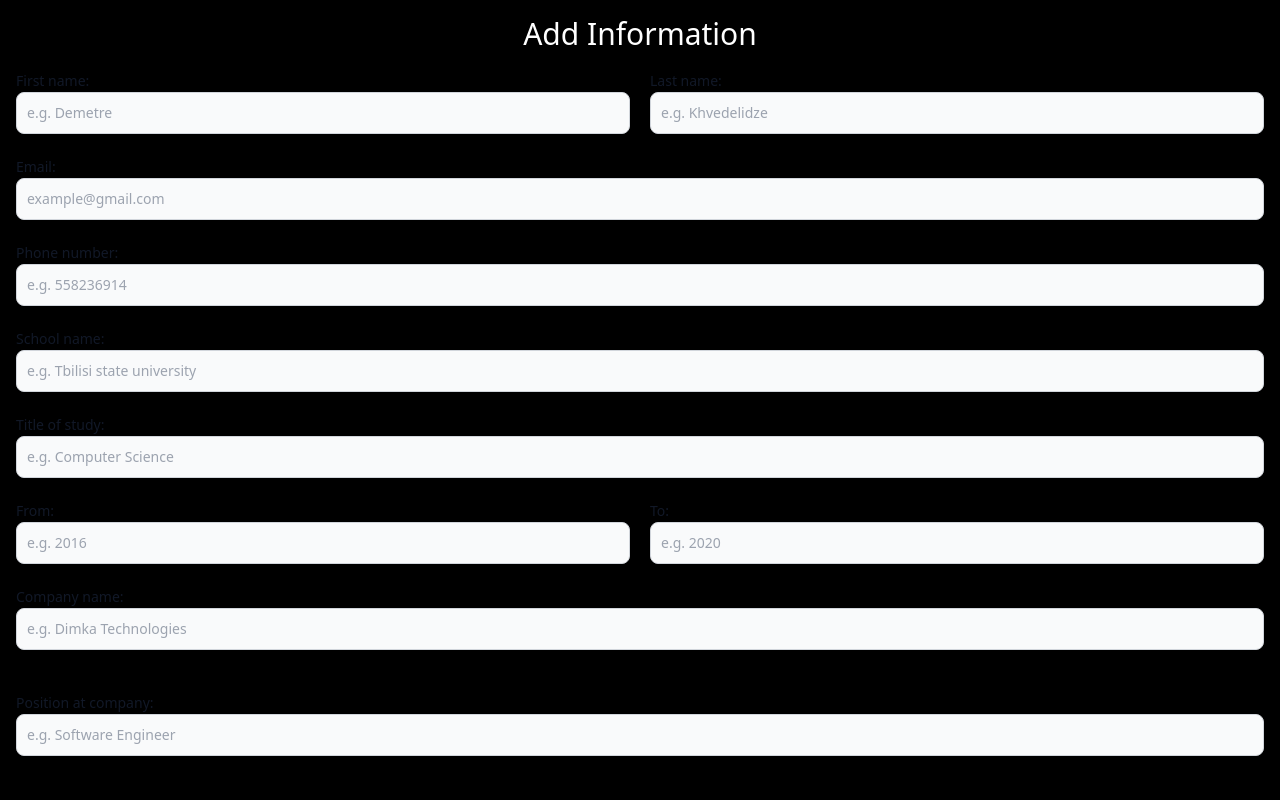
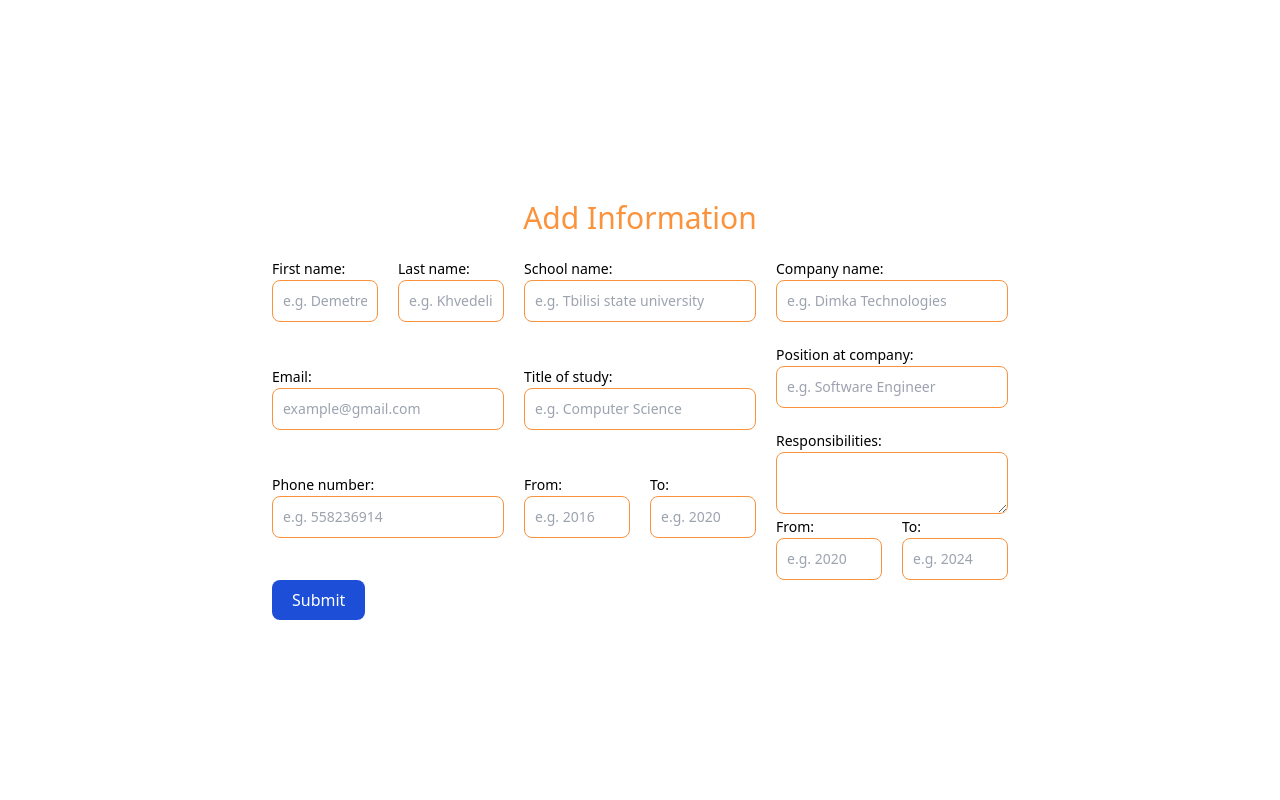
Before and after one commit to DemeKH/CV-app, a React (Vite) app: page / in a window 1280 px wide. Shown: the top 800 px of the page. Built offline with nearby package versions, Linux system fonts and the light colour scheme.

Commit message:
Changed the input form styles again

```diff
--- a/src/App.jsx
+++ b/src/App.jsx
@@ -25,12 +25,13 @@ function App() {
   const [studyDateTo, setStudyDateTo] = useState("");
 
   return (
-    <div className="app ">
+    <div className="flex justify-center items-center h-screen">
       {isFormOpen && (
         <AddInfoForm>
-          <h1 className="text-white text-3xl text-center mb-4">
+          <h1 className="col-span-3 text-orange-400 text-3xl text-center m-5">
             Add Information
           </h1>
+          <div className="md:flex gap-5">
             <AddGenInformation
               firstName={firstName}
               lastName={lastName}
@@ -63,6 +64,7 @@ function App() {
               companyDateTo={companyDateTo}
               setCompanyDateTo={setCompanyDateTo}
             />
+          </div>
 
           <button
             type="submit"
@@ -70,7 +72,7 @@ function App() {
               e.preventDefault();
               setIsFormOpen(false);
             }}
-            className="text-white w-full bg-blue-700 hover:bg-blue-800 focus:ring-4 focus:outline-none focus:ring-blue-300 font-medium rounded-lg text-md sm:w-auto px-5 py-2 text-center dark:bg-blue-600 dark:hover:bg-blue-700 dark:focus:ring-blue-800"
+            className="col-span-3 text-white w-full bg-blue-700 hover:bg-blue-800 focus:ring-4 focus:outline-none focus:ring-blue-300 font-medium rounded-lg text-md sm:w-auto px-5 py-2 text-center dark:bg-blue-600 dark:hover:bg-blue-700 dark:focus:ring-blue-800"
           >
             Submit
           </button>
--- a/src/components/AddEducation.jsx
+++ b/src/components/AddEducation.jsx
@@ -10,52 +10,48 @@ export function AddEducation({
 }) {
   return (
     <div className=" grid grid-cols-2 grid-rows-3 gap-x-5">
-      <div className="mb-5 col-span-2">
-        <label className="mb-2 text-sm font-medium text-gray-900 dark:text-white">
+      <div className=" col-span-2">
+        <label className="mb-2 text-sm font-medium text-black">
           School name:
         </label>
         <input
           type="text"
-          className="bg-gray-50 border border-gray-300 text-gray-900 text-sm rounded-lg focus:ring-blue-500 focus:border-blue-500 block w-full p-2.5 dark:bg-gray-700 dark:border-gray-600 dark:placeholder-gray-400 dark:text-white dark:focus:ring-blue-500 dark:focus:border-blue-500"
+          className="bg-white text-orange-400 font-medium border border-orange-400 hover:bg-orange-400 hover:text-white hover:placeholder:text-white text-sm rounded-lg block w-full p-2.5 focus:outline-none"
           placeholder="e.g. Tbilisi state university"
           value={schoolName}
           onChange={(e) => setSchoolName(e.target.value)}
           required
         />
       </div>
-      <div className="mb-5 col-span-2">
-        <label className="mb-2 text-sm font-medium text-gray-900 dark:text-white">
+      <div className=" col-span-2">
+        <label className="mb-2 text-sm font-medium text-black">
           Title of study:
         </label>
         <input
           type="text"
-          className="bg-gray-50 border border-gray-300 text-gray-900 text-sm rounded-lg focus:ring-blue-500 focus:border-blue-500 block w-full p-2.5 dark:bg-gray-700 dark:border-gray-600 dark:placeholder-gray-400 dark:text-white dark:focus:ring-blue-500 dark:focus:border-blue-500"
-          placeholder="e.g. Computer Science"
+          className="bg-white text-orange-400 font-medium border border-orange-400 hover:bg-orange-400 hover:text-white hover:placeholder:text-white text-sm rounded-lg block w-full p-2.5 focus:outline-none"
+          placeholder="e.g. Computer Science    "
           value={titleOfStudy}
           onChange={(e) => setTitleOfStudy(e.target.value)}
           required
         />
       </div>
-      <div className="mb-5 col-span-1">
-        <label className="mb-2 text-sm font-medium text-gray-900 dark:text-white">
-          From:
-        </label>
+      <div className=" col-span-1">
+        <label className="mb-2 text-sm font-medium text-black"> From:</label>
         <input
           type="number"
-          className="bg-gray-50 border border-gray-300 text-gray-900 text-sm rounded-lg focus:ring-blue-500 focus:border-blue-500 block w-full p-2.5 dark:bg-gray-700 dark:border-gray-600 dark:placeholder-gray-400 dark:text-white dark:focus:ring-blue-500 dark:focus:border-blue-500"
+          className="bg-white text-orange-400 font-medium border border-orange-400 hover:bg-orange-400 hover:text-white hover:placeholder:text-white text-sm rounded-lg block w-full p-2.5 focus:outline-none"
           placeholder="e.g. 2016"
           onChange={(e) => setstudyDateFrom(e.target.value)}
           value={studyDateFrom}
           required
         />
       </div>
-      <div className="mb-5 col-span-1">
-        <label className="mb-2 text-sm font-medium text-gray-900 dark:text-white">
-          To:
-        </label>
+      <div className=" col-span-1">
+        <label className="mb-2 text-sm font-medium text-black"> To:</label>
         <input
           type="number"
-          className="bg-gray-50 border border-gray-300 text-gray-900 text-sm rounded-lg focus:ring-blue-500 focus:border-blue-500 block w-full p-2.5 dark:bg-gray-700 dark:border-gray-600 dark:placeholder-gray-400 dark:text-white dark:focus:ring-blue-500 dark:focus:border-blue-500"
+          className="bg-white text-orange-400 font-medium border border-orange-400 hover:bg-orange-400 hover:text-white hover:placeholder:text-white text-sm rounded-lg block w-full p-2.5 focus:outline-none"
           placeholder="e.g. 2020"
           onChange={(e) => setstudyDateTo(e.target.value)}
           value={studyDateTo}
--- a/src/components/AddExperience.jsx
+++ b/src/components/AddExperience.jsx
@@ -12,62 +12,58 @@ export function AddExperience({
 }) {
   return (
     <div className=" grid grid-cols-2 grid-rows-3 gap-x-5">
-      <div className="mb-5 col-span-2">
-        <label className="mb-2 text-sm font-medium text-gray-900 dark:text-white">
+      <div className="col-span-2 ">
+        <label className="mb-2 text-sm font-medium text-black">
           Company name:
         </label>
         <input
           type="text"
-          className="bg-gray-50 border border-gray-300 text-gray-900 text-sm rounded-lg focus:ring-blue-500 focus:border-blue-500 block w-full p-2.5 dark:bg-gray-700 dark:border-gray-600 dark:placeholder-gray-400 dark:text-white dark:focus:ring-blue-500 dark:focus:border-blue-500"
+          className="bg-white text-orange-400 font-medium border border-orange-400 hover:bg-orange-400 hover:text-white hover:placeholder:text-white text-sm rounded-lg block w-full p-2.5 focus:outline-none"
           placeholder="e.g. Dimka Technologies"
           value={companyName}
           onChange={(e) => setCompanyName(e.target.value)}
           required
         />
       </div>
-      <div className="mb-5 col-span-2">
-        <label className="mb-2 text-sm font-medium text-gray-900 dark:text-white">
+      <div className=" col-span-2">
+        <label className="mb-2 text-sm font-medium text-black">
           Position at company:
         </label>
         <input
           type="text"
-          className="bg-gray-50 border border-gray-300 text-gray-900 text-sm rounded-lg focus:ring-blue-500 focus:border-blue-500 block w-full p-2.5 dark:bg-gray-700 dark:border-gray-600 dark:placeholder-gray-400 dark:text-white dark:focus:ring-blue-500 dark:focus:border-blue-500"
+          className="bg-white text-orange-400 font-medium border border-orange-400 hover:bg-orange-400 hover:text-white hover:placeholder:text-white text-sm rounded-lg block w-full p-2.5 focus:outline-none"
           placeholder="e.g. Software Engineer"
           value={positionAtCompany}
           onChange={(e) => setPositionAtCompany(e.target.value)}
           required
         />
       </div>
-      <div className="mb-5 col-span-2">
-        <label className="mb-2 text-sm font-medium text-gray-900 dark:text-white">
+      <div className=" col-span-2">
+        <label className="mb-2 text-sm font-medium text-black">
           Responsibilities:
         </label>
         <textarea
-          className="bg-gray-50 border border-gray-300 text-gray-900 text-sm rounded-lg focus:ring-blue-500 focus:border-blue-500 block w-full p-2.5 dark:bg-gray-700 dark:border-gray-600 dark:placeholder-gray-400 dark:text-white dark:focus:ring-blue-500 dark:focus:border-blue-500"
+          className="bg-white text-orange-400 font-medium border border-orange-400 hover:bg-orange-400 hover:text-white text-sm rounded-lg block w-full p-2.5 focus:outline-none"
           value={responsibilities}
           onChange={(e) => setResponsibilities(e.target.value)}
         ></textarea>
       </div>
-      <div className="mb-5 col-span-1">
-        <label className="mb-2 text-sm font-medium text-gray-900 dark:text-white">
-          From:
-        </label>
+      <div className=" col-span-1">
+        <label className="mb-2 text-sm font-medium text-black">From:</label>
         <input
           type="number"
-          className="bg-gray-50 border border-gray-300 text-gray-900 text-sm rounded-lg focus:ring-blue-500 focus:border-blue-500 block w-full p-2.5 dark:bg-gray-700 dark:border-gray-600 dark:placeholder-gray-400 dark:text-white dark:focus:ring-blue-500 dark:focus:border-blue-500"
+          className="bg-white text-orange-400 font-medium border border-orange-400 hover:bg-orange-400 hover:text-white hover:placeholder:text-white text-sm rounded-lg block w-full p-2.5 focus:outline-none"
           placeholder="e.g. 2020"
           onChange={(e) => setCompanyDateFrom(e.target.value)}
           value={companyDateFrom}
           required
         />
       </div>
-      <div className="mb-5 col-span-1">
-        <label className="mb-2 text-sm font-medium text-gray-900 dark:text-white">
-          To:
-        </label>
+      <div className=" col-span-1">
+        <label className="mb-2 text-sm font-medium text-black">To:</label>
         <input
           type="number"
-          className="bg-gray-50 border border-gray-300 text-gray-900 text-sm rounded-lg focus:ring-blue-500 focus:border-blue-500 block w-full p-2.5 dark:bg-gray-700 dark:border-gray-600 dark:placeholder-gray-400 dark:text-white dark:focus:ring-blue-500 dark:focus:border-blue-500"
+          className="bg-white text-orange-400 font-medium border border-orange-400 hover:bg-orange-400 hover:text-white hover:placeholder:text-white text-sm rounded-lg block w-full p-2.5 focus:outline-none"
           placeholder="e.g. 2024"
           onChange={(e) => setCompanyDateTo(e.target.value)}
           value={companyDateTo}
--- a/src/components/AddGenInformation.jsx
+++ b/src/components/AddGenInformation.jsx
@@ -10,52 +10,50 @@ function AddGenInformation({
 }) {
   return (
     <div className=" grid grid-cols-2 grid-rows-3 gap-x-5">
-      <div className="mb-5">
-        <label className="mb-2 text-sm font-medium text-gray-900 dark:text-white">
+      <div className="">
+        <label className="mb-2 text-sm font-medium text-black">
           First name:
         </label>
         <input
           type="text"
-          className="bg-gray-50 border border-gray-300 text-gray-900 text-sm rounded-lg focus:ring-blue-500 focus:border-blue-500 block w-full p-2.5 dark:bg-gray-700 dark:border-gray-600 dark:placeholder-gray-400 dark:text-white dark:focus:ring-blue-500 dark:focus:border-blue-500"
+          className="bg-white text-orange-400 font-medium border border-orange-400 hover:bg-orange-400 hover:text-white hover:placeholder:text-white text-sm rounded-lg block w-full p-2.5 focus:outline-none"
           placeholder="e.g. Demetre"
           value={firstName}
           onChange={(e) => setfirstName(e.target.value)}
           required
         />
       </div>
-      <div className="mb-5">
-        <label className="mb-2 text-sm font-medium text-gray-900 dark:text-white">
+      <div className="">
+        <label className="mb-2 text-sm font-medium text-black">
           Last name:
         </label>
         <input
           type="text"
-          className="bg-gray-50 border border-gray-300 text-gray-900 text-sm rounded-lg focus:ring-blue-500 focus:border-blue-500 block w-full p-2.5 dark:bg-gray-700 dark:border-gray-600 dark:placeholder-gray-400 dark:text-white dark:focus:ring-blue-500 dark:focus:border-blue-500"
+          className="bg-white text-orange-400 font-medium border border-orange-400 hover:bg-orange-400 hover:text-white hover:placeholder:text-white text-sm rounded-lg block w-full p-2.5 focus:outline-none"
           placeholder="e.g. Khvedelidze"
           value={lastName}
           onChange={(e) => setLastName(e.target.value)}
           required
         />
       </div>
-      <div className="mb-5 col-span-2">
-        <label className="mb-2 text-sm font-medium text-gray-900 dark:text-white">
-          Email:
-        </label>
+      <div className=" col-span-2">
+        <label className="mb-2 text-sm font-medium text-black"> Email:</label>
         <input
           type="email"
-          className="bg-gray-50 border border-gray-300 text-gray-900 text-sm rounded-lg focus:ring-blue-500 focus:border-blue-500 block w-full p-2.5 dark:bg-gray-700 dark:border-gray-600 dark:placeholder-gray-400 dark:text-white dark:focus:ring-blue-500 dark:focus:border-blue-500"
+          className="bg-white text-orange-400 font-medium border border-orange-400 hover:bg-orange-400 hover:text-white hover:placeholder:text-white text-sm rounded-lg block w-full p-2.5 focus:outline-none"
           placeholder="example@gmail.com"
           onChange={(e) => setEmail(e.target.value)}
           value={email}
           required
         />
       </div>
-      <div className="mb-5 col-span-2">
-        <label className="mb-2 text-sm font-medium text-gray-900 dark:text-white">
+      <div className=" col-span-2">
+        <label className="mb-2 text-sm font-medium text-black">
           Phone number:
         </label>
         <input
           type="number"
-          className="bg-gray-50 border border-gray-300 text-gray-900 text-sm rounded-lg focus:ring-blue-500 focus:border-blue-500 block w-full p-2.5 dark:bg-gray-700 dark:border-gray-600 dark:placeholder-gray-400 dark:text-white dark:focus:ring-blue-500 dark:focus:border-blue-500"
+          className="bg-white text-orange-400 font-medium border border-orange-400 hover:bg-orange-400 hover:text-white hover:placeholder:text-white text-sm rounded-lg block w-full p-2.5 focus:outline-none"
           placeholder="e.g. 558236914"
           onChange={(e) => setPhoneNum(Number(e.target.value))}
           value={phoneNum}
--- a/src/components/AddInfoForm.jsx
+++ b/src/components/AddInfoForm.jsx
@@ -1,7 +1,7 @@
 const AddInfoForm = ({ children }) => {
   return (
     <>
-      <form className="bg-black p-4">{children}</form>
+      <form className="bg-white p-4 md:w-3/5 md:m-auto">{children}</form>
     </>
   );
 };
```
Lines whose indentation alone changed are shown as unchanged.
